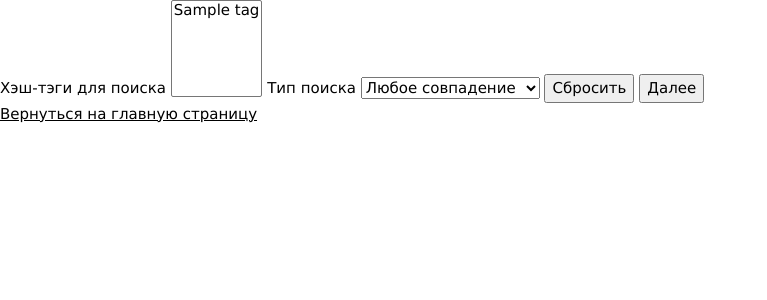
After one commit to moevm/bsc-Python-code-obfuscation, a Flask app: template app/templates/view_tags.html in a window 1280 px wide. The commit adds this page. Shown: the top 300 px of the page, without its empty margins (0-767 px from the left). Run offline with Flask 2, Linux system fonts and the light colour scheme; the template is opened without the code that fills it: most values are stand-ins (such as "Sample title", 1, 10 or a date in 2020).

Commit message:
add view tags page prototype

```diff
--- a/app/templates/index.html
+++ b/app/templates/index.html
@@ -16,6 +16,12 @@
 
     <ul>
         <li>
+            <a href="{{ url_for('view_tags') }}" title="Поиск в базе данных по выбранным хэш-тэгам">Поиск по хэш-тэгам</a>
+        </li>
+    </ul>
+
+    <ul>
+        <li>
             <a href="{{ url_for('upload_text') }}" title="Ввести исходный код вручную">Текст</a>
         </li>
         <li>
--- /dev/null
+++ b/app/templates/view_tags.html
@@ -0,0 +1,37 @@
+{% extends 'layout.html' %}
+
+{% block head %}
+
+    {{ super() }}
+
+    <link rel="stylesheet" href="/static/style/pages/view_tags.css">
+
+    <title>Просмотр хэш-тэгов в БД</title>
+
+{% endblock %}
+
+{% block content %}
+
+    {{ super() }}
+
+    <form action="{{ url_for('view_tags') }}" method="POST">
+        <label for="tags_select">Хэш-тэги для поиска</label>
+        <select name="tags" id="tags_select" multiple size="5" required>
+            {% for tag in tags %}
+                <option value="{{ tag }}">{{ tag }}</option>
+            {% endfor %}
+        </select>
+
+        <label for="search_type_select">Тип поиска</label>
+        <select name="search_type" id="search_type_select">
+            <option value="{{ DBViewType.ANY_TAG_MATCH.value }}">Любое совпадение</option>
+            <option value="{{ DBViewType.ALL_TAGS_MATCH.value }}">Полное совпадение</option>
+        </select>
+
+        <input type="reset" value="Сбросить">
+        <input type="submit" value="Далее">
+    </form>
+
+    <a href="{{ url_for('index_page') }}">Вернуться на главную страницу</a>
+
+{% endblock %}
```
Also changed, not shown: app/routes/routes.py (+23 -0 lines), app/static/style/pages/view_tags.css (added).
